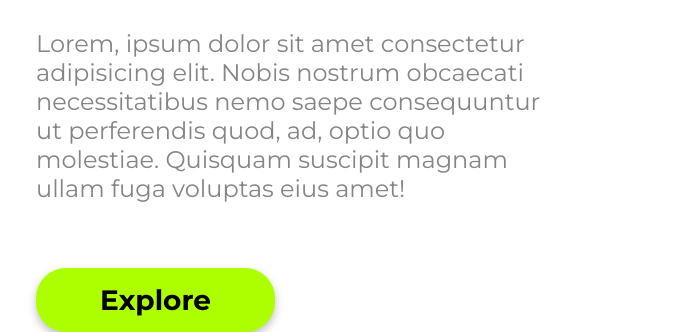
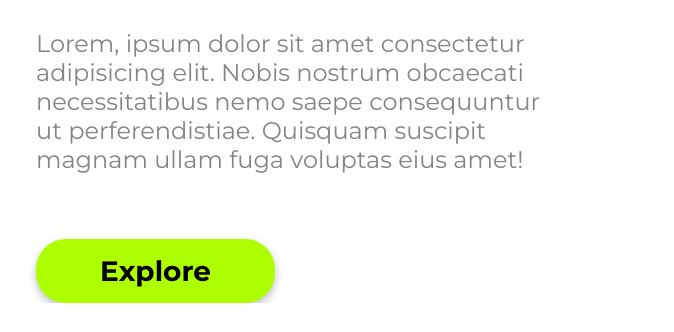
Before and after one commit to roneijoseoliveira/devClubAPrendendo, a plain HTML site: page Projetos/Index.html in a window 1280 px wide. Shown: the part 929-1261 px from the top of the page, without its empty margins (50-724 px from the left). After the commit the page ends 1232 px from the top, so only its background shows below. Drawn offline with Linux system fonts and the light colour scheme.

Commit message:
atualização

```diff
--- a/Projetos/Index.html
+++ b/Projetos/Index.html
@@ -35,7 +35,7 @@
         <p>
           Lorem, ipsum dolor sit amet consectetur adipisicing elit. Nobis
           nostrum obcaecati necessitatibus nemo saepe consequuntur ut
-          perferendis quod, ad, optio quo molestiae. Quisquam suscipit magnam
+          perferendistiae. Quisquam suscipit magnam
           ullam fuga voluptas eius amet!
         </p>
         <button class="buton-main">Explore</button>
```
